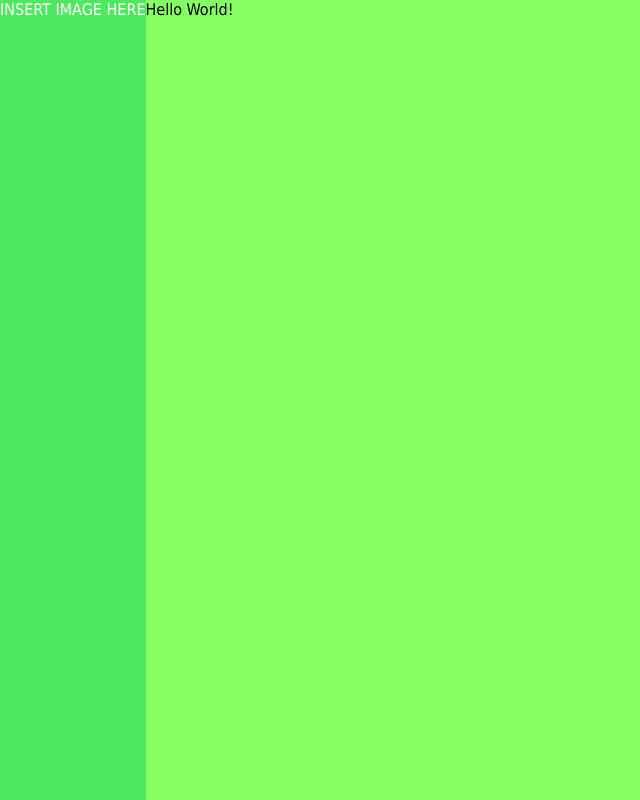
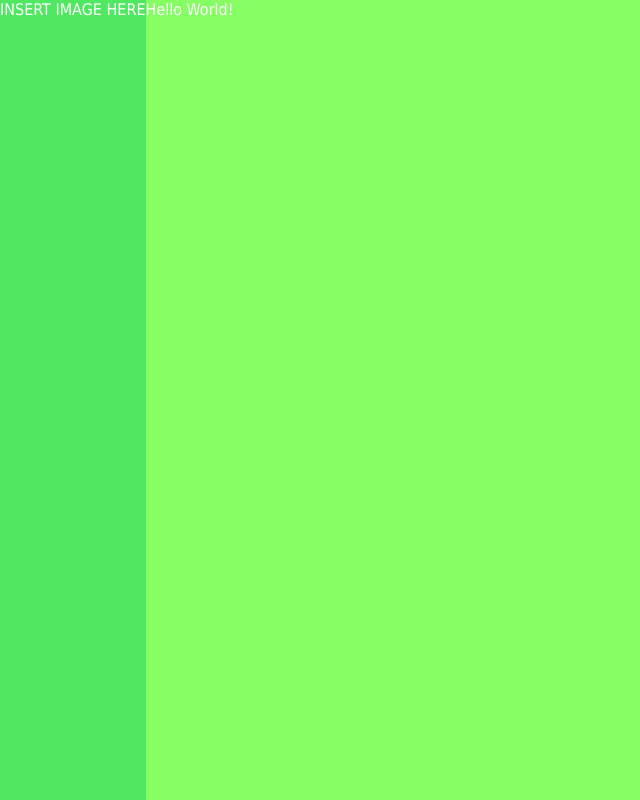
Before and after one commit to leejahseng/cv-website, a React app: page / in a window 1280 px wide. Shown: the whole page, without its empty margins (0-640 px from the left). Built offline with nearby package versions, Linux system fonts and the light colour scheme.

Commit message:
default text colour for app is now white

```diff
--- a/src/stylesheets/layout/_app.scss
+++ b/src/stylesheets/layout/_app.scss
@@ -1,6 +1,7 @@
 .app{
   display: flex;
   flex-direction: row;
+  color: white;
   background-color: $primary-green;
   background-clip: content-box;
   font-family: Tahoma, Geneva, sans-serif;
--- a/src/stylesheets/layout/_sidebar.scss
+++ b/src/stylesheets/layout/_sidebar.scss
@@ -1,5 +1,4 @@
 .side-bar {
-  color: white;
   height: 100vh;
   background-color: $secondary-green;
 }
```
